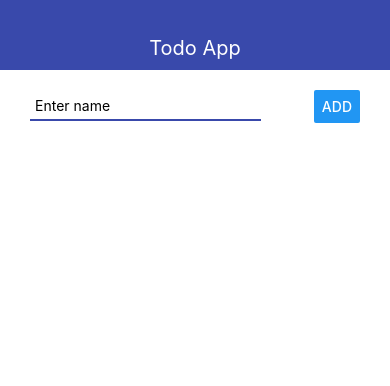
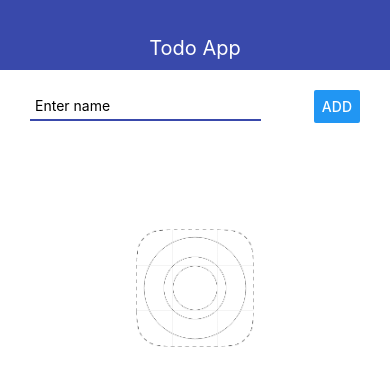
Before and after one commit to artur-develop/react-native-todo-list, a React Native app: screen / in a window 390 px wide. Shown: the top 386 px of the page. Built offline with nearby package versions, Linux system fonts and the light colour scheme.

Commit message:
Working with image

```diff
--- a/src/screens/MainScreen.js
+++ b/src/screens/MainScreen.js
@@ -1,23 +1,41 @@
 import React from 'react'
-import {View, StyleSheet, FlatList} from 'react-native'
+import {View, StyleSheet, FlatList, Text, Image} from 'react-native'
 import {AddTodo} from '../components/AddTodo';
 import {Todo} from '../components/Todo';
 
 export const MainScreen = ({addTodo, todos, removeTodo, openTodo}) => {
+  let content = <FlatList
+    keyExtractor={item => item.id.toString()}
+    data={todos}
+    renderItem={({item}) => (
+      <Todo todo={item} onRemove={removeTodo} onOpen={openTodo}/>
+    )}
+  />
+
+  if (todos.length === 0) {
+    content = <View style={styles.imgWrap}>
+      <Image style={styles.img} source={require('../../assets/splash.png')}/>
+    </View>
+  }
+
   return (
     <View>
       <AddTodo onSubmit={addTodo} />
-      <FlatList
-        keyExtractor={item => item.id.toString()}
-        data={todos}
-        renderItem={({item}) => (
-          <Todo todo={item} onRemove={removeTodo} onOpen={openTodo}/>
-        )}
-      />
+      {content}
     </View>
   )
 }
 
 const styles = StyleSheet.create({
-
+  imgWrap: {
+    alignItems: 'center',
+    justifyContent: 'center',
+    padding: 10,
+    height: 300
+  },
+  img: {
+    width: '100%',
+    height: '100%',
+    resizeMode: 'contain'
+  }
 })
```
